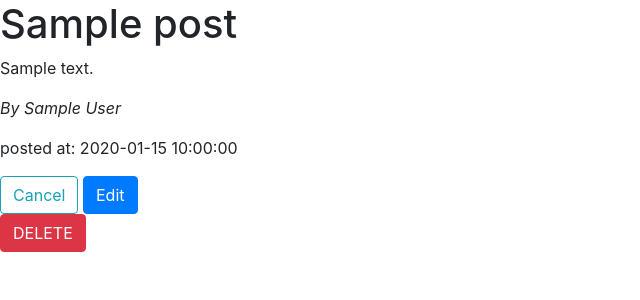
After one commit to sammerham/Blogly, a Flask app: page /posts/1 in a window 1280 px wide. The commit adds this page. Shown: the top 300 px of the page, without its empty margins (0-640 px from the left). Run offline with Flask 2, Linux system fonts and the light colour scheme; tables that the repository leaves empty hold one stand-in row (values such as "Sample post"); some libraries are stand-ins or nearby versions.

Commit message:
added post routes

```diff
--- a/app.py
+++ b/app.py
@@ -117,5 +117,37 @@ def process_new_post_form(user_id):
     db.session.add(post)
     db.session.commit()
 
-# To do add a flash msg
     return redirect(f"/users/{user_id}")
+
+
+@app.route("/posts/<int:post_id>")
+def show_post(post_id):
+    """Show a post"""
+    #user = User.query.get_or_404(user_id)
+    post = Post.query.get_or_404(post_id)
+
+    return render_template("show_post.html", post=post)
+
+
+@app.route("/posts/<int:post_id>/edit")
+def show_post_edit_form(user_id):
+    """Show post edit form."""
+
+    user = User.query.get_or_404(user_id)
+    return render_template("user_edit.html", user=user)
+
+
+@app.route("/users/<int:user_id>/edit", methods=["POST"])
+def process_edit_user(user_id):
+    """process user edit form."""
+    user = User.query.get_or_404(user_id)
+    first_name = request.form['first_name']
+    last_name = request.form['last_name']
+    image_url = request.form['image_url']
+
+    user.first_name = first_name
+    user.last_name = last_name
+    user.image_url = image_url
+    db.session.commit()
+
+    return render_template("user_details.html", user=user)
--- a/models.py
+++ b/models.py
@@ -1,5 +1,5 @@
 """Models for Blogly."""
-from flask_sqlalchemy import SQLAlchemy #, DateTime
+from flask_sqlalchemy import SQLAlchemy
 import datetime
 db = SQLAlchemy()
 
--- /dev/null
+++ b/templates/show_post.html
@@ -0,0 +1,24 @@
+{% extends 'base.html' %}
+
+{% block title %} Post by: {{ post.user.first_name + " " + post.user.last_name }}
+{% endblock %}
+
+{% block content %}
+<!-- user_details for testing only -->
+<!-- edit user for testing only -->
+<h1>{{ post.title }}</h1>
+
+<p>{{ post.content }}</p>
+
+<p><i>By {{ post.user.first_name + " " + post.user.last_name }}</i></p>
+<p>posted at: {{ post.created_at }}</p>
+
+<a href="/users/{{ post.user.id }}" class="btn btn-outline-info">Cancel</a>
+<a href="/post/{{ post.id }}/edit" class="btn btn-primary">Edit</a>
+<form action="/posts/{{ post.id }}/delete" method="POST">
+
+	<button type="submit" class="btn btn-danger">DELETE</button>
+</form>
+
+
+{% endblock %}
--- a/templates/user_details.html
+++ b/templates/user_details.html
@@ -21,7 +21,7 @@
 <a href="/users/{{ user.id }}/posts/new" class="btn btn-primary">Add Post</a>
 <ul>
 	{% for post in posts %}
-	<li><a href="">{{ post.title }}</a></li>
+	<li><a href="/posts/{{ post.id }}">{{ post.title }}</a></li>
 	{% endfor %}
 </ul>
 {% endblock %}
```
